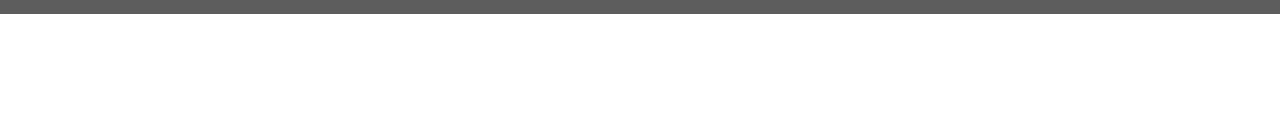
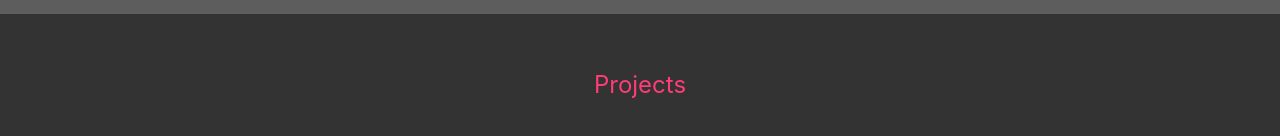
Before and after one commit to fede16798/resumeWithReact, a React (Create React App) app: page / in a window 1280 px wide. Shown: the part 1412-1548 px from the top of the page. Before the commit the page ends 1426 px from the top, so only its background shows below. Built offline with nearby package versions, Linux system fonts and the light colour scheme.

Commit message:
project component added

```diff
--- /dev/null
+++ b/public/projects.json
@@ -0,0 +1,5 @@
+[
+    {"id": 0, "project": "cryptoCurrencies", "image": "./src/assets/resume-image.jpg"},
+    {"id": 1, "project": "clone disney", "image": "./src/assets/resume-image.jpg"},
+    {"id": 2, "project": "galeria con grid", "image": "./src/assets/resume-image.jpg"}
+]
--- a/src/components/aboutMe/AboutMe.js
+++ b/src/components/aboutMe/AboutMe.js
@@ -1,5 +1,5 @@
 import './AboutMe.css';
-import resumeImg from '../../assets/resume-image.jpg'
+import resumeImg from '../../assets/resume-image.jpg';
 
 const AboutMe = () => {
   return (
--- a/src/components/pages/HomePage.js
+++ b/src/components/pages/HomePage.js
@@ -2,6 +2,7 @@ import Header from '../header/Header.js';
 import Presentation from '../presentation/Presentation.js';
 import AboutMe from '../aboutMe/AboutMe.js';
 import Skills from '../skills/Skills.js';
+import Projects from '../projects/Project.js';
 
 const HomePage = () => {
 	return (
@@ -10,6 +11,7 @@ const HomePage = () => {
 			<Presentation />
 			<AboutMe />
 			<Skills />
+			<Projects />
 		</>
 	)
 }
--- /dev/null
+++ b/src/components/projects/Project.js
@@ -0,0 +1,12 @@
+import './Projects.css';
+
+const Project = () => {
+    return (
+        <div className="project-container">
+            <p className='project-p'>Projects</p>
+
+        </div>
+    )
+}
+
+export default Project;
--- /dev/null
+++ b/src/components/projects/Projects.css
@@ -0,0 +1,15 @@
+.project-container {
+    background: var(--background-color-presentation);
+    padding-top: 2rem;
+
+    display: grid;
+    grid-template-columns: 1fr 1fr;
+    grid-template-rows: 1fr 1fr 1fr;
+}
+
+.project-p {
+    grid-column: 1/3;
+
+    color: var(--main-color);
+    font-size: 1.5rem;
+}
```
